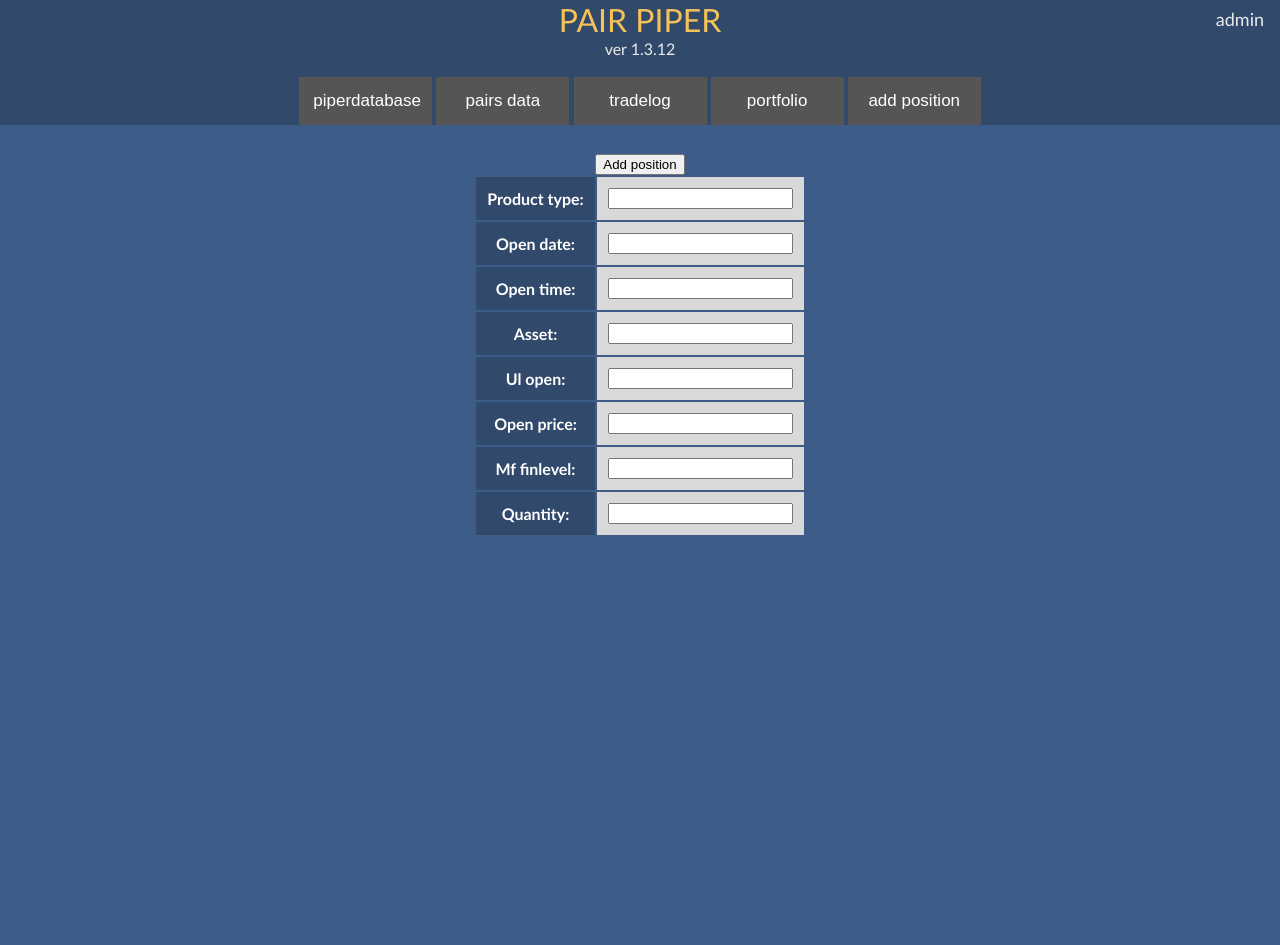
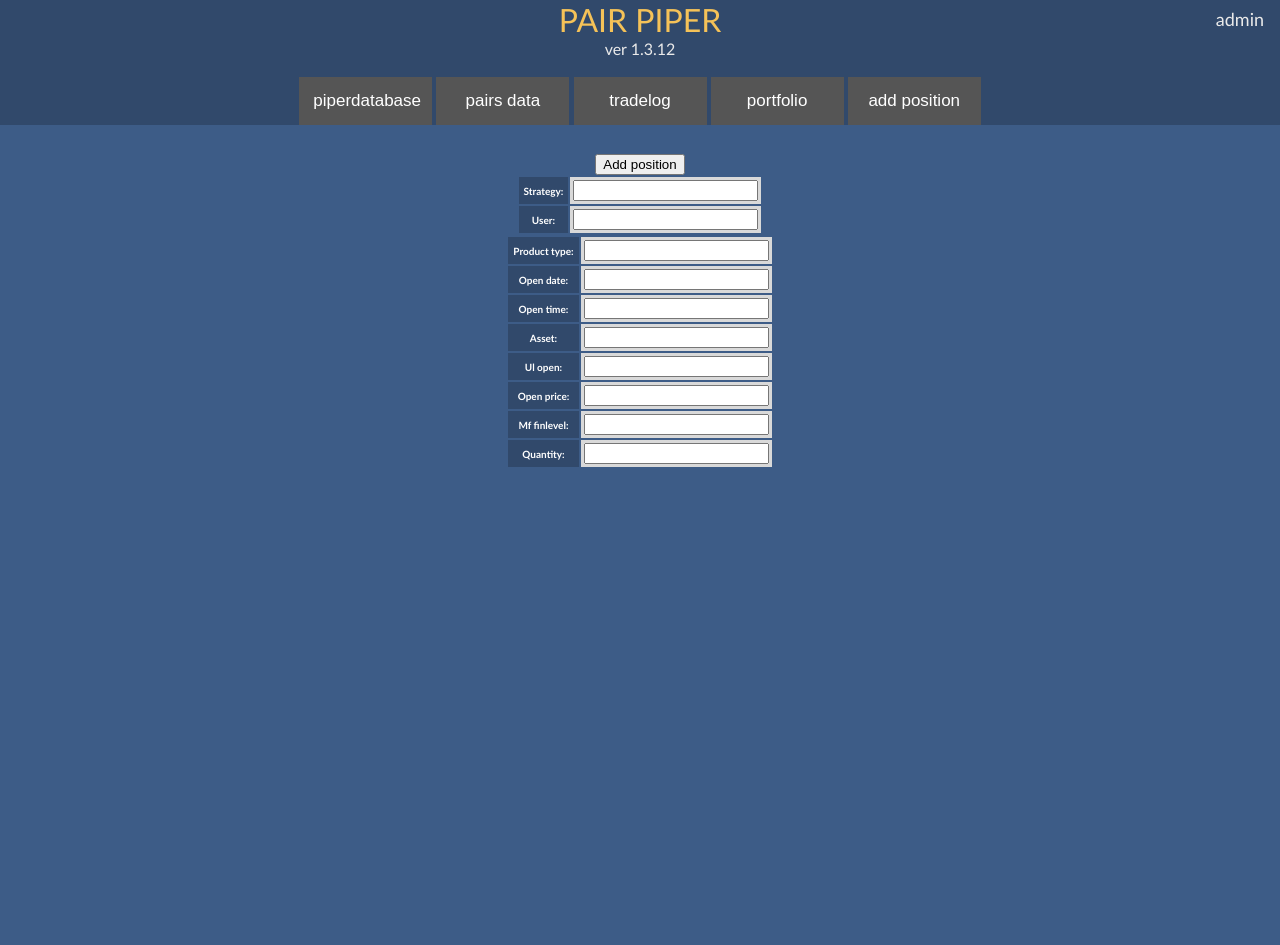
Before and after one commit to bomstone/pairpiperweb, a Django app: page /addposition/ in a window 1280 px wide. Run offline with Django 3.2, Linux system fonts and the light colour scheme.

Commit message:
position now generates data based on subposition

```diff
--- a/addposition/forms.py
+++ b/addposition/forms.py
@@ -19,7 +19,7 @@
         ]
 
     # Override save-funktion och lägger till ytterligare metadata till positionen som ej fylls i genom formulär
-    def save(self):
+    def save(self, strategy_in, user_in):
         instance = super(AddSubpositionForm, self).save(commit=False)
 
         check_tradeid = PortfolioModel.objects.all().aggregate(Max('trade_id'))
@@ -33,20 +33,32 @@
         ul_open = self.cleaned_data['ul_open']
         quantity = self.cleaned_data['quantity']
         currency = 'SEK'
+        strategy = strategy_in
+        user = user_in
 
         instance.trade_id = trade_id
         instance.insert_type = insert_type
         instance.net_open_sek = open_price * quantity
         instance.true_exposure = (open_price * quantity) * (ul_open / open_price)
         instance.currency = currency
+        instance.strategy = strategy
+        instance.user = user
 
         instance.save()
         return instance
 
-class AddMainpositionForm(forms.ModelForm):
-    class Meta:
-        model = PortfolioModel
-        fields = [
-            'user',
-            'strategy',
-        ]
+
+class GeneralPositionForm(forms.Form): #formulär för generell data som skrivs till både AddMainPosition och AddSubPosition
+    strategy = forms.CharField()
+    user = forms.CharField()
+
+
+def AddMainPosition(strategy_in, user_in): #kallas i veiws och tar argument från GeneralPositionForm och AddSubpositionForm
+    instance = PortfolioModel.objects.create(
+
+        insert_type='position',
+        strategy=strategy_in,
+        user=user_in,
+
+    )
+    instance.save()
--- a/addposition/templates/addposition/addposition.html
+++ b/addposition/templates/addposition/addposition.html
@@ -5,12 +5,15 @@
 
                     <form method="post">
                             {% csrf_token %}
+                            <button type="submit">Add position</button>
+                            <table>
+                                {{ generalposition }}
+                            </table>
                             {{ subposition.management_form }}
                             <table>
 
                                 {{ subposition }}
 
-                                <button type="submit">Add position</button>
                             </table>
                         </form>
 
--- a/addposition/views.py
+++ b/addposition/views.py
@@ -1,5 +1,5 @@
 from django.shortcuts import render, HttpResponse, HttpResponseRedirect
-from .forms import AddSubpositionForm
+from .forms import AddSubpositionForm, AddMainPosition, GeneralPositionForm
 from portfolio.models import PortfolioModel
 
 
@@ -7,13 +7,24 @@
 
     if request.method == "POST":
         subposition = AddSubpositionForm(request.POST)
+        generalposition = GeneralPositionForm(request.POST)
 
         if subposition.is_valid():
-            subposition.save()
+            strategy_val = request.POST.get('strategy')
+            user_val = request.POST.get('user')
+
+            subposition.save(strategy_val, user_val)
+            AddMainPosition(strategy_val, user_val)
 
             return HttpResponseRedirect('/addposition/')
 
     else:
         subposition = AddSubpositionForm()
+        generalposition = GeneralPositionForm()
 
-    return render(request, 'addposition/addposition.html', {'subposition': subposition})
+    context = {
+        'subposition': subposition,
+        'generalposition': generalposition,
+    }
+
+    return render(request, 'addposition/addposition.html', context)
--- a/portfolio/templates/portfolio/portfolio.html
+++ b/portfolio/templates/portfolio/portfolio.html
@@ -15,7 +15,7 @@
                 <th>asset</th>
                 <th>underlying open</th>
                 <th>mini future open</th>
-                <th>quantity</th>
+                <th>#</th>
                 <th>close date</th>
                 <th>close time</th>
                 <th>underlying close</th>
--- a/static/css/style.css
+++ b/static/css/style.css
@@ -32,25 +32,26 @@
   height: 100%;
 }
 
-.portfolio th, td {
-  text-align: center;
-  padding: 11px;
-}
-
 .portfolio tr:nth-child(even){
     background-color: #f2f2f2
 }
 
 .portfolio td {
+    text-align: center;
+    padding: 3px;
     background-color: #d9d9d9;
     color: black;
     font-size: 12px;
+}
 
-}
 .portfolio th {
+  text-align: center;
+  padding: 5px;
   background-color: #31496b;
   color: white;
+  font-size: 10px;
 }
+
 .adminlink a:link, .adminlink a:visited {
     position: absolute !important;
     top: 8px !important;
```
